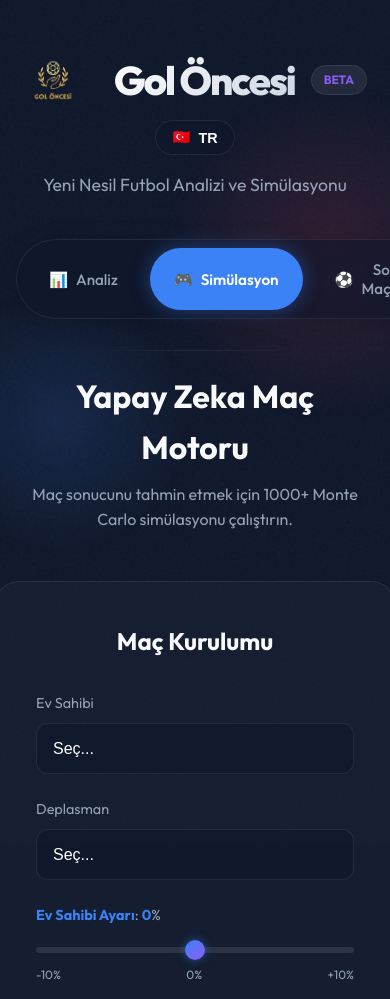
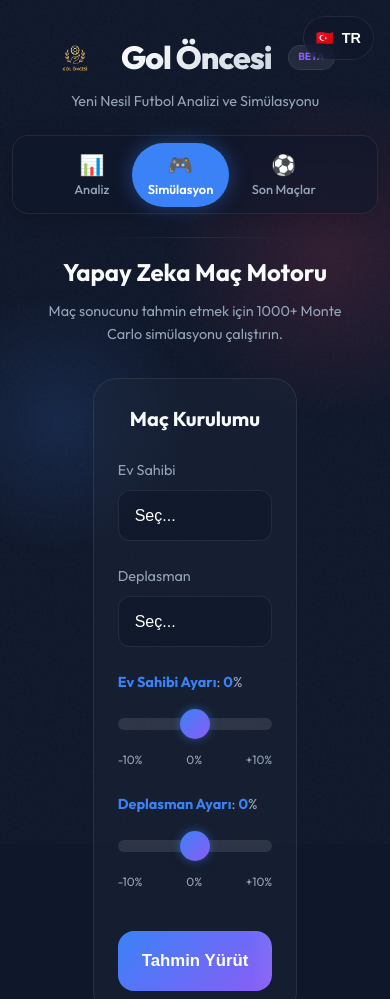
Before and after one commit to goloncesi-ai/predictaball-web, a plain HTML site: page public/index.html in a window 390 px wide. Shown: the top 999 px of the page. Drawn offline with nearby package versions, Linux system fonts and the light colour scheme.

Commit message:
✨ Add comprehensive mobile optimizations (Phase 1)
- Improve navigation with stacked icons and proper touch targets (44px minimum)
- Fix VS badge overlap in Analysis tab with proper ordering
- Hide pitch visualizations on mobile for cleaner layout
- Enhance touch targets for sliders (30-34px thumbs) and buttons (56px min)
- Add responsive typography system for better readability
- Prevent horizontal scrolling with proper overflow handling
- Optimize all tabs (Analysis, Simulation, Recent Games) for mobile
- Support multiple breakpoints: <375px, 375-600px, 601-768px
- Add high-DPI/Retina optimizations for better touch interaction

```diff
--- a/public/style.css
+++ b/public/style.css
@@ -2973,3 +2973,233 @@
     height: 40px;
     object-fit: contain;
 }
+/* ============================================================================
+   COMPREHENSIVE MOBILE OPTIMIZATIONS - Phase 1
+   ============================================================================ */
+
+/* Mobile-First Typography System */
+@media (max-width: 600px) {
+    body {
+        font-size: 14px;
+        -webkit-text-size-adjust: 100%;
+    }
+
+    /* Header Optimizations */
+    .main-header {
+        padding: 2rem 0.75rem 1.5rem;
+    }
+
+    .main-header h1 {
+        font-size: 2rem !important;
+        letter-spacing: -1px;
+    }
+
+    .logo-area img {
+        height: 40px !important;
+        margin-right: 10px !important;
+    }
+
+    .badge {
+        font-size: 0.65rem;
+        padding: 0.2rem 0.6rem;
+    }
+
+    .subtitle {
+        font-size: 0.9rem;
+        margin-bottom: 1.5rem;
+        padding: 0 1rem;
+        line-height: 1.4;
+    }
+
+    /* Navigation - Stack Icons */
+    .main-nav {
+        display: flex;
+        flex-wrap: wrap;
+        justify-content: center;
+        padding: 0.4rem;
+        border-radius: 16px;
+        gap: 0.4rem;
+        width: 100%;
+        max-width: 100%;
+    }
+
+    .nav-btn {
+        flex-direction: column;
+        padding: 0.6rem 1rem;
+        gap: 0.25rem;
+        font-size: 0.8rem;
+        min-height: 44px;
+    }
+
+    .nav-btn .icon {
+        font-size: 1.25rem;
+    }
+
+    /* Header Controls */
+    .header-controls {
+        position: absolute;
+        top: 1rem;
+        right: 1rem;
+    }
+
+    .lang-btn {
+        min-height: 44px;
+        min-width: 44px;
+        padding: 0.5rem 0.75rem;
+    }
+
+    /* Content Container */
+    .content-container {
+        padding: 15px;
+    }
+
+    /* Section Headers */
+    .section-header {
+        margin-bottom: 2rem;
+    }
+
+    .section-header h2 {
+        font-size: 1.5rem;
+    }
+
+    .section-header p {
+        font-size: 0.9rem;
+        padding: 0 1rem;
+    }
+
+    /* Comparison Interface - Fix VS Badge Overlap */
+    .comparison-interface {
+        flex-direction: column;
+        gap: 1.5rem;
+        margin: 2rem 0;
+    }
+
+    .vs-badge {
+        margin: 0;
+        width: 70px;
+        height: 70px;
+        order: 2;
+    }
+
+    .vs-badge span {
+        font-size: 1.25rem;
+    }
+
+    .team-card.home {
+        order: 1;
+    }
+
+    .team-card.away {
+        order: 3;
+    }
+
+    .team-card {
+        width: 100%;
+        max-width: 100%;
+        aspect-ratio: 5/6;
+    }
+
+    .card-content {
+        padding: 1.25rem;
+    }
+
+    .team-card label {
+        font-size: 0.65rem;
+    }
+
+    /* Improved Select Touch Targets */
+    .team-select,
+    .modern-select {
+        padding: 1rem;
+        font-size: 1rem;
+        min-height: 44px;
+    }
+
+    /* Simulation Layout */
+    .simulation-layout-grid {
+        grid-template-columns: 1fr;
+        gap: 1.5rem;
+    }
+
+    /* Hide Pitch Visualizations on Mobile */
+    .pitch-column {
+        display: none !important;
+    }
+
+    .sim-config {
+        min-width: 0;
+        max-width: 100%;
+        width: 100%;
+    }
+
+    .config-card {
+        padding: 1.5rem;
+    }
+
+    .config-card h3 {
+        font-size: 1.25rem;
+        margin-bottom: 1.5rem;
+    }
+
+    /* Improved Slider Touch Targets */
+    .adjustment-slider {
+        height: 12px;
+        margin: 1rem 0;
+    }
+
+    .adjustment-slider::-webkit-slider-thumb {
+        width: 30px;
+        height: 30px;
+    }
+
+    .adjustment-slider::-moz-range-thumb {
+        width: 30px;
+        height: 30px;
+    }
+
+    /* Button Touch Targets */
+    .btn-action {
+        padding: 1.25rem 1.5rem;
+        font-size: 1.05rem;
+        min-height: 56px;
+    }
+
+    /* Analysis Charts */
+    .analysis-charts {
+        grid-template-columns: 1fr;
+        gap: 1rem;
+    }
+
+    .analysis-panel {
+        padding: 1.25rem;
+    }
+
+    .chart-wrapper {
+        height: 250px;
+    }
+
+    /* Prevent Horizontal Scroll */
+    .main-wrapper,
+    .content-container,
+    .view-section {
+        max-width: 100%;
+        overflow-x: hidden;
+    }
+}
+
+/* Tablet Adjustments (601px - 768px) */
+@media (min-width: 601px) and (max-width: 768px) {
+    .main-header h1 {
+        font-size: 2.5rem;
+    }
+
+    .nav-btn {
+        flex-direction: row;
+        gap: 0.5rem;
+    }
+
+    .vs-badge {
+        width: 75px;
+        height: 75px;
+    }
+}
```
